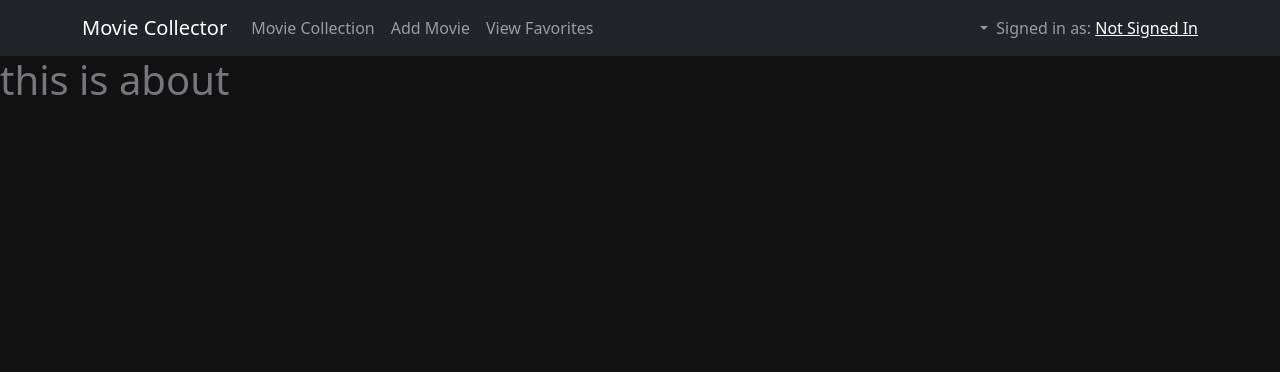
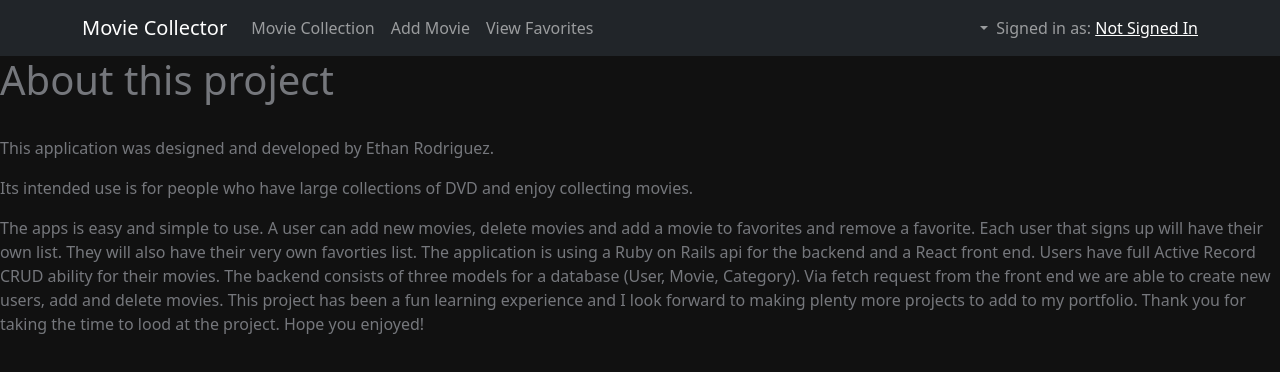
Before and after one commit to Daddaworm/movie-app, a React (Create React App) app: page /about in a window 1280 px wide. Shown: the top 372 px of the page. Built offline with nearby package versions, Linux system fonts and the light colour scheme; no server answers.

Commit message:
added about text

```diff
--- a/src/components/About.js
+++ b/src/components/About.js
@@ -3,7 +3,10 @@ import React from 'react'
 const About = () => {
     return (
         <div>
-            <h1>this is about</h1>
+            <h1>About this project</h1><br />
+            <p>This application was designed and developed by Ethan Rodriguez.</p>
+            <p>Its intended use is for people who have large collections of DVD and enjoy collecting movies.</p>
+            <p>The apps is easy and simple to use.  A user can add new movies, delete movies and add a movie to favorites and remove a favorite.  Each user that signs up will have their own list.  They will also have their very own favorties list.  The application is using a Ruby on Rails api for the backend and a React front end.  Users have full Active Record CRUD ability for their movies.  The backend consists of three models for a database (User, Movie, Category). Via fetch request from the front end we are able to create new users, add and delete movies.  This project has been a fun learning experience and I look forward to making plenty more projects to add to my portfolio.  Thank you for taking the time to lood at the project.  Hope you enjoyed!</p>
         </div>
     )
 }
```
